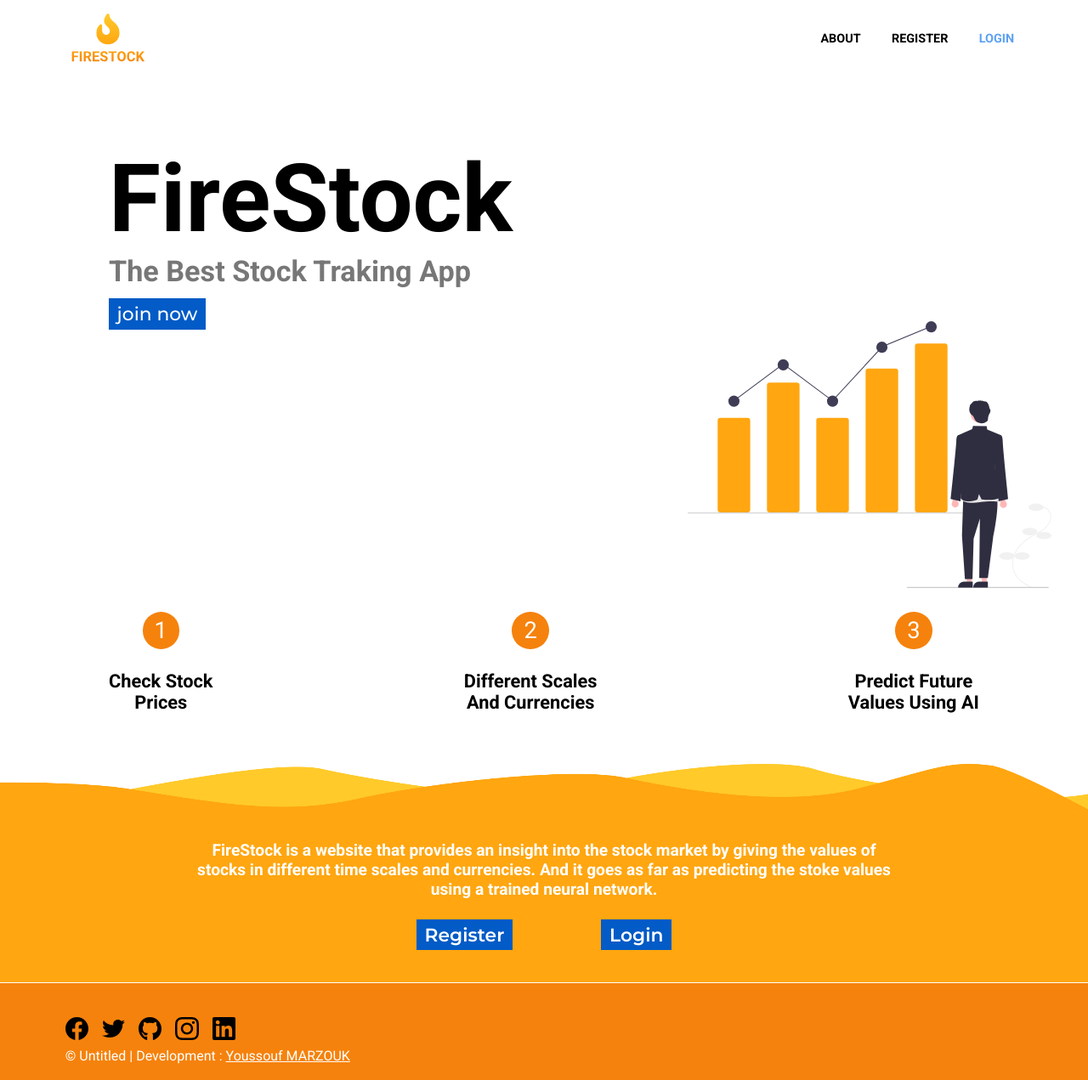
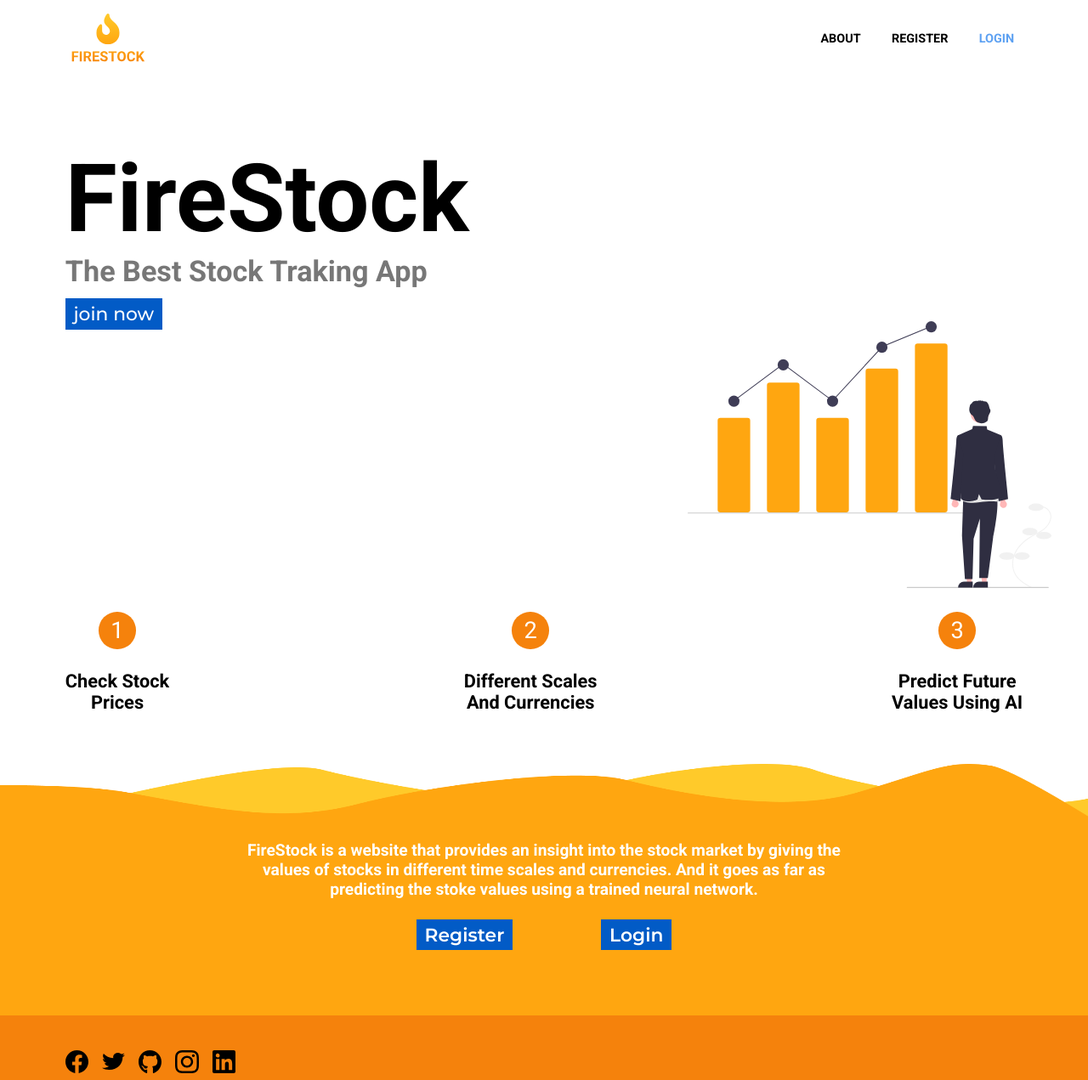
Before and after one commit to marzouk2002/-firestock, a React (Create React App) app: page / in a window 1280 px wide. Shown: the top 1271 px of the page at 85% size. Built offline with nearby package versions, Linux system fonts and the light colour scheme; no server answers.

Commit message:
change the sizing of the home page

```diff
--- a/src/css/components/Home.css
+++ b/src/css/components/Home.css
@@ -56,7 +56,7 @@ h3 {
   background-position: bottom right 5%;
 }
 .container-home .sec-1 .content {
-  margin: 0 10%;
+  margin: 0 6%;
   padding-top: 6%;
 }
 .container-home .sec-1 h3 {
@@ -78,7 +78,7 @@ h3 {
   letter-spacing: 2px;
 }
 .container-home .sec-2 {
-  margin: 0 10%;
+  margin: 0 6%;
   padding: calc(0.6% + 1vmin) 0;
   display: flex;
   justify-content: space-between;
@@ -119,7 +119,7 @@ h3 {
 }
 .container-home .sec-3 .content {
   padding: 0 15%;
-  margin: 3%;
+  margin: 6%;
   margin-top: 7%;
   text-align: center;
   font-size: 1.2rem;
--- a/src/css/index.css
+++ b/src/css/index.css
@@ -56,7 +56,7 @@ h3 {
   background-position: bottom right 5%;
 }
 .container-home .sec-1 .content {
-  margin: 0 10%;
+  margin: 0 6%;
   padding-top: 6%;
 }
 .container-home .sec-1 h3 {
@@ -78,7 +78,7 @@ h3 {
   letter-spacing: 2px;
 }
 .container-home .sec-2 {
-  margin: 0 10%;
+  margin: 0 6%;
   padding: calc(0.6% + 1vmin) 0;
   display: flex;
   justify-content: space-between;
@@ -119,7 +119,7 @@ h3 {
 }
 .container-home .sec-3 .content {
   padding: 0 15%;
-  margin: 3%;
+  margin: 6%;
   margin-top: 7%;
   text-align: center;
   font-size: 1.2rem;
--- a/src/scss/components/Home.scss
+++ b/src/scss/components/Home.scss
@@ -42,7 +42,7 @@
     background-position: bottom right 5%;
 
     .content {
-      margin: 0 10%;
+      margin: 0 6%;
       padding-top: 6%;
     }
 
@@ -63,7 +63,7 @@
   }
 
   .sec-2 {
-    margin: 0 10%;
+    margin: 0 6%;
     padding: calc(0.6% + 1vmin) 0;
     @include flex-mix(space-between);
 
@@ -101,7 +101,7 @@
 
     .content {
       padding: 0 15%;
-      margin: 3%;
+      margin: 6%;
       margin-top: 7%;
       text-align: center;
       font-size: 1.2rem;
```
